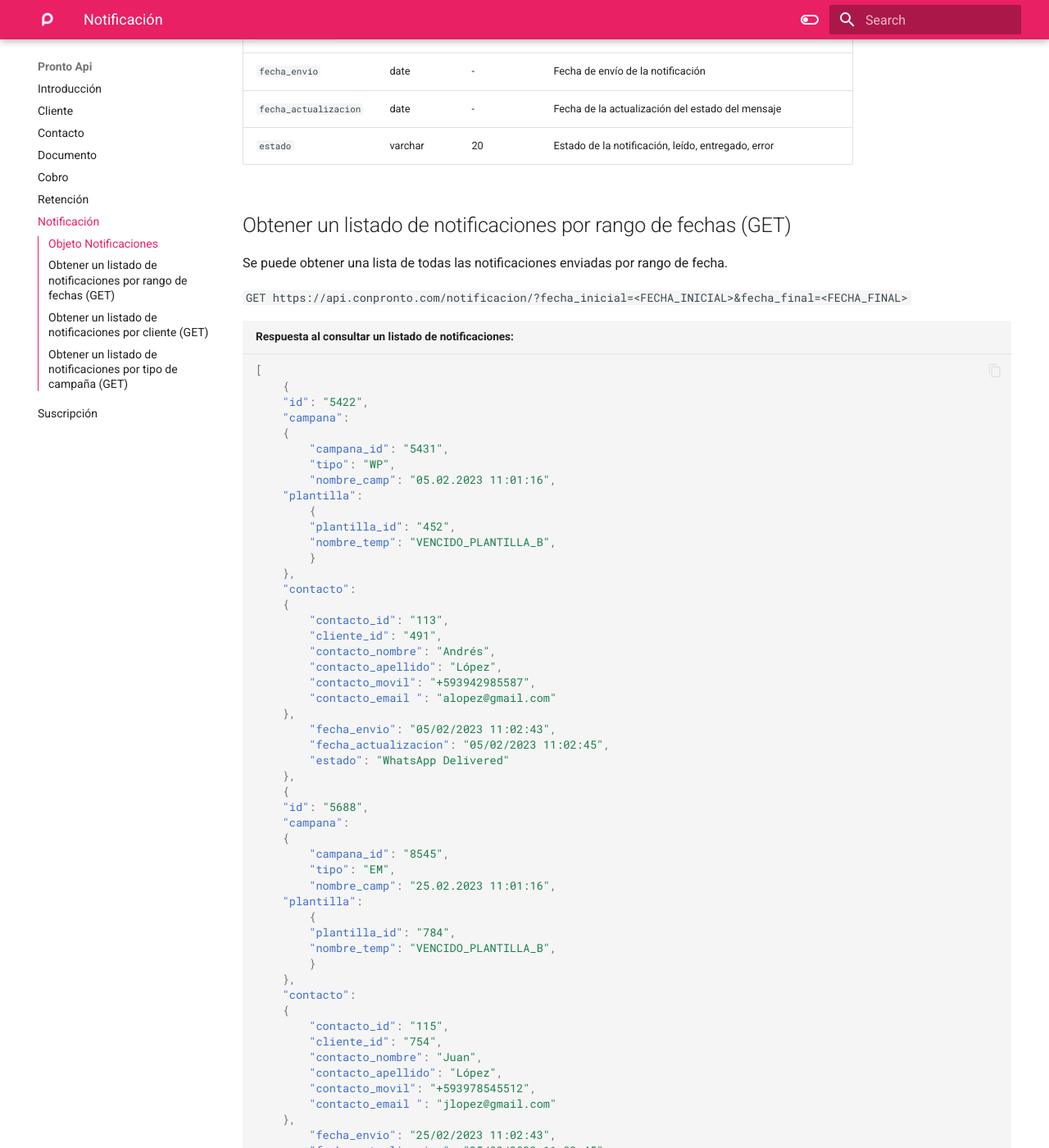
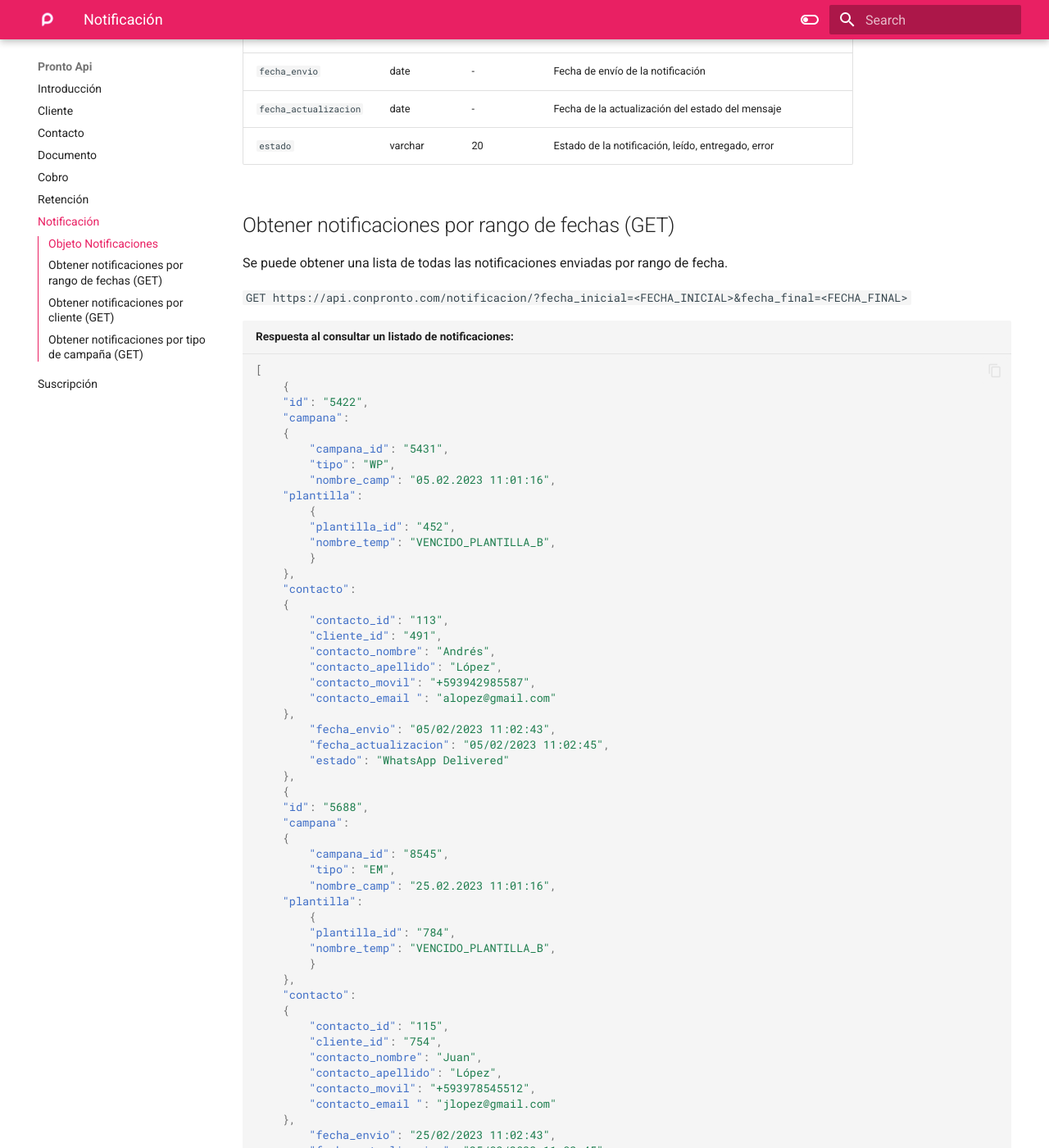
Before and after one commit to conpronto/conpronto.github.io, an MkDocs documentation site: the page built from docs/f_notificaciones.md, in a window 1280 px wide and 1400 px high, scrolled down 1575 px. Shown: the whole window at 82% size. Built offline with MkDocs 1.6.1 and Material for MkDocs 9.7.7, drawn with Linux system fonts in a browser that asks for light colours; some of the changed text lies outside the part shown.

Commit message:
update notificaciones

````diff
--- a/docs/f_notificaciones.md
+++ b/docs/f_notificaciones.md
@@ -59,7 +59,7 @@ Los tipos de campaña son:
 | `fecha_actualizacion`|date|-|Fecha de la actualización del estado del mensaje|
 | `estado`|varchar|20|Estado de la notificación, leído, entregado, error|
 
-## Obtener un listado de notificaciones por rango de fechas (GET)
+## Obtener notificaciones por rango de fechas (GET)
 
 Se puede obtener una lista de todas las notificaciones enviadas por rango de fecha.
 
@@ -122,7 +122,7 @@ Se puede obtener una lista de todas las notificaciones enviadas por rango de fec
 ]
 ```
 
-## Obtener un listado de notificaciones por cliente (GET)
+## Obtener notificaciones por cliente (GET)
 
 `GET https://api.conpronto.com/cliente/<ID>/notificacion`
 
@@ -185,7 +185,7 @@ Devuelve las notificaciones enviadas a un cliente con el <ID> solicitado.
 ]
 ```
 
-## Obtener un listado de notificaciones por tipo de campaña (GET)
+## Obtener notificaciones por tipo de campaña (GET)
 
 `GET https://api.conpronto.com/notificacion/<TIPO_CAMPAÑA>/`
 
--- a/docs/g_suscripciones.md
+++ b/docs/g_suscripciones.md
@@ -105,7 +105,7 @@ Devuelve una suscripción con el <ID> solicitado.
    }
 ]
 ```
-## Obtener un listado de Suscripciones por cliente (GET)
+## Obtener Suscripciones por cliente (GET)
 
 Para obtener un listado de todos las Suscripciones creadas en el sistema se debe de hacer uso de la url:
 
````
Also changed, not shown: docs/e_retencion.md (+1 -1 lines), docs/index.md (+4 -4 lines).
